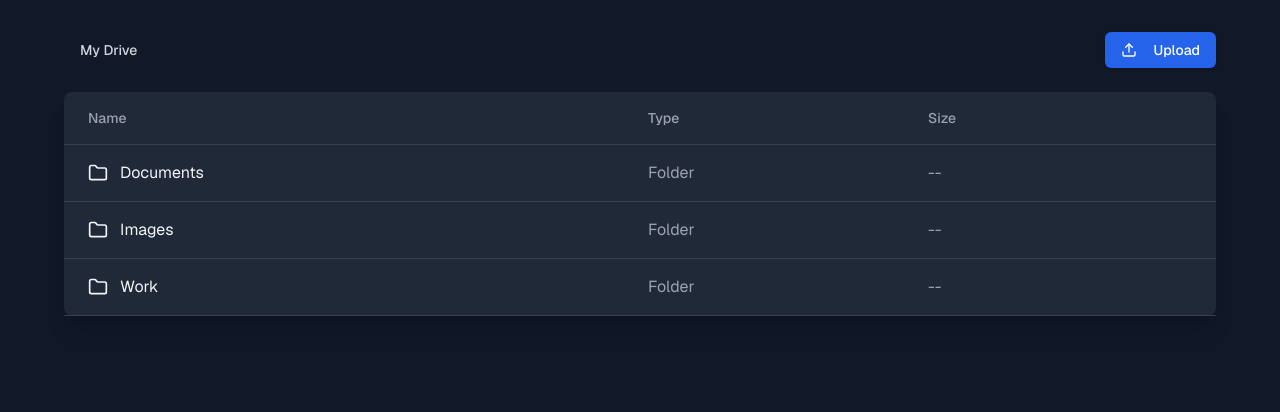
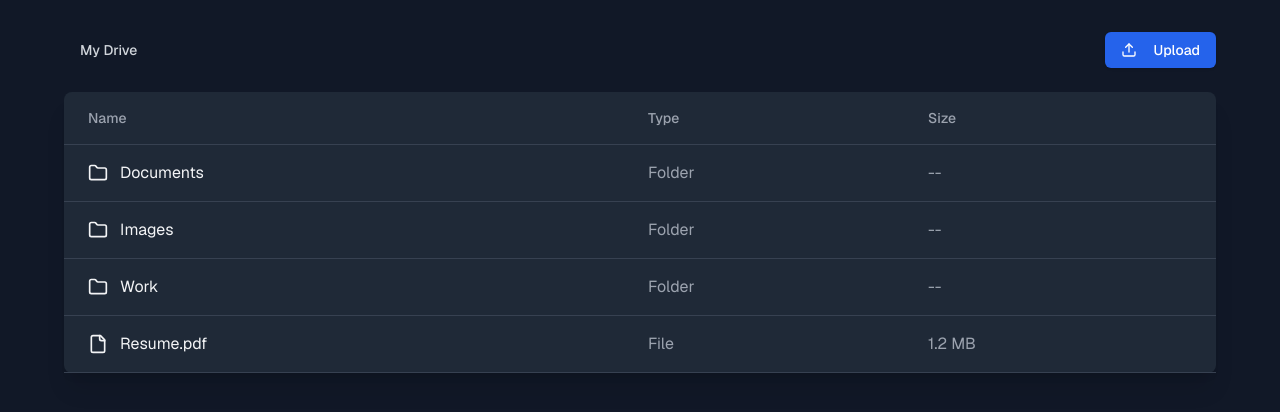
Before and after one commit to EduardStroescu/drive-clone, a Next.js app: page / in a window 1280 px wide. Shown: the top 412 px of the page. Built offline with nearby package versions, Linux system fonts and the light colour scheme.

Commit message:
Update mock data

```diff
--- a/src/app/page.tsx
+++ b/src/app/page.tsx
@@ -1,38 +1,42 @@
 "use client";
 
-import { useState } from "react";
-import { mockFiles } from "../lib/mock-data";
-import { Folder, FileIcon, Upload, ChevronRight } from "lucide-react";
-import Link from "next/link";
+import { useMemo, useState } from "react";
+import { mockFiles, mockFolders } from "../lib/mock-data";
+import { Upload, ChevronRight } from "lucide-react";
 import { Button } from "~/components/ui/button";
+import { FolderRow, FileRow } from "~/components/ui/FileRow";
 
 export default function GoogleDriveClone() {
-  const [currentFolder, setCurrentFolder] = useState<string | null>(null);
+  const [currentFolder, setCurrentFolder] = useState<string>("root");
 
   const getCurrentFiles = () => {
     return mockFiles.filter((file) => file.parent === currentFolder);
+  };
+
+  const getCurrentFolders = () => {
+    return mockFolders.filter((folder) => folder.parent === currentFolder);
   };
 
   const handleFolderClick = (folderId: string) => {
     setCurrentFolder(folderId);
   };
 
-  const getBreadcrumbs = () => {
+  const breadcrumbs = useMemo(() => {
     const breadcrumbs = [];
     let currentId = currentFolder;
 
-    while (currentId !== null) {
-      const folder = mockFiles.find((file) => file.id === currentId);
+    while (currentId !== "root") {
+      const folder = mockFolders.find((folder) => folder.id === currentId);
       if (folder) {
         breadcrumbs.unshift(folder);
-        currentId = folder.parent;
+        currentId = folder.parent ?? "root";
       } else {
         break;
       }
     }
 
     return breadcrumbs;
-  };
+  }, [currentFolder]);
 
   const handleUpload = () => {
     alert("Upload functionality would be implemented here");
@@ -44,13 +48,13 @@ export default function GoogleDriveClone() {
         <div className="mb-6 flex items-center justify-between">
           <div className="flex items-center">
             <Button
-              onClick={() => setCurrentFolder(null)}
+              onClick={() => setCurrentFolder("root")}
               variant="ghost"
               className="mr-2 text-gray-300 hover:text-white"
             >
               My Drive
             </Button>
-            {getBreadcrumbs().map((folder, index) => (
+            {breadcrumbs.map((folder, index) => (
               <div key={folder.id} className="flex items-center">
                 <ChevronRight className="mx-2 text-gray-500" size={16} />
                 <Button
@@ -80,39 +84,15 @@ export default function GoogleDriveClone() {
             </div>
           </div>
           <ul>
+            {getCurrentFolders().map((folder) => (
+              <FolderRow
+                key={folder.id}
+                folder={folder}
+                handleFolderClick={() => handleFolderClick(folder.id)}
+              />
+            ))}
             {getCurrentFiles().map((file) => (
-              <li
-                key={file.id}
-                className="hover:bg-gray-750 border-b border-gray-700 px-6 py-4"
-              >
-                <div className="grid grid-cols-12 items-center gap-4">
-                  <div className="col-span-6 flex items-center">
-                    {file.type === "folder" ? (
-                      <button
-                        onClick={() => handleFolderClick(file.id)}
-                        className="flex items-center text-gray-100 hover:text-blue-400"
-                      >
-                        <Folder className="mr-3" size={20} />
-                        {file.name}
-                      </button>
-                    ) : (
-                      <Link
-                        href={file.url ?? "#"}
-                        className="flex items-center text-gray-100 hover:text-blue-400"
-                      >
-                        <FileIcon className="mr-3" size={20} />
-                        {file.name}
-                      </Link>
-                    )}
-                  </div>
-                  <div className="col-span-3 text-gray-400">
-                    {file.type === "folder" ? "Folder" : "File"}
-                  </div>
-                  <div className="col-span-3 text-gray-400">
-                    {file.type === "folder" ? "--" : "2 MB"}
-                  </div>
-                </div>
-              </li>
+              <FileRow key={file.id} file={file} />
             ))}
           </ul>
         </div>
--- /dev/null
+++ b/src/components/ui/FileRow.tsx
@@ -0,0 +1,49 @@
+import { FileIcon, Folder as FolderIcon } from "lucide-react";
+import { type Folder, type File } from "~/lib/mock-data";
+
+export function FolderRow({
+  folder,
+  handleFolderClick,
+}: {
+  folder: Folder;
+  handleFolderClick: () => void;
+}) {
+  return (
+    <li className="hover:bg-gray-750 border-b border-gray-700 px-6 py-4">
+      <div className="grid grid-cols-12 items-center gap-4">
+        <div className="col-span-6 flex items-center">
+          <button
+            onClick={() => handleFolderClick()}
+            className="flex items-center text-gray-100 hover:text-blue-400"
+          >
+            <FolderIcon className="mr-3" size={20} />
+            {folder.name}
+          </button>
+        </div>
+        <div className="col-span-3 text-gray-400">Folder</div>
+        <div className="col-span-3 text-gray-400">--</div>
+      </div>
+    </li>
+  );
+}
+
+export function FileRow({ file }: { file: File }) {
+  return (
+    <li className="hover:bg-gray-750 border-b border-gray-700 px-6 py-4">
+      <div className="grid grid-cols-12 items-center gap-4">
+        <div className="col-span-6 flex items-center">
+          <a
+            href={file.url}
+            target="_blank"
+            className="flex items-center text-gray-100 hover:text-blue-400"
+          >
+            <FileIcon className="mr-3" size={20} />
+            {file.name}
+          </a>
+        </div>
+        <div className="col-span-3 text-gray-400">File</div>
+        <div className="col-span-3 text-gray-400">{file.size}</div>
+      </div>
+    </li>
+  );
+}
--- a/src/lib/mock-data.ts
+++ b/src/lib/mock-data.ts
@@ -1,21 +1,74 @@
 export interface File {
-  id: string
-  name: string
-  type: "file" | "folder"
-  url?: string
-  parent: string | null
-  size?: string
+  id: string;
+  name: string;
+  type: "file";
+  url: string;
+  parent: string;
+  size: string;
+}
+
+export interface Folder {
+  id: string;
+  name: string;
+  type: "folder";
+  parent: string | null;
 }
 
 export const mockFiles: File[] = [
-  { id: "1", name: "Documents", type: "folder", parent: null },
-  { id: "2", name: "Images", type: "folder", parent: null },
-  { id: "3", name: "Work", type: "folder", parent: null },
-  { id: "4", name: "Resume.pdf", type: "file", url: "/files/resume.pdf", parent: "1", size: "1.2 MB" },
-  { id: "5", name: "Project Proposal.docx", type: "file", url: "/files/proposal.docx", parent: "1", size: "2.5 MB" },
-  { id: "6", name: "Vacation.jpg", type: "file", url: "/files/vacation.jpg", parent: "2", size: "3.7 MB" },
-  { id: "7", name: "Profile Picture.png", type: "file", url: "/files/profile.png", parent: "2", size: "1.8 MB" },
-  { id: "8", name: "Presentations", type: "folder", parent: "3" },
-  { id: "9", name: "Q4 Report.pptx", type: "file", url: "/files/q4-report.pptx", parent: "8", size: "5.2 MB" },
-  { id: "10", name: "Budget.xlsx", type: "file", url: "/files/budget.xlsx", parent: "3", size: "1.5 MB" },
-]
+  {
+    id: "4",
+    name: "Resume.pdf",
+    type: "file",
+    url: "/files/resume.pdf",
+    parent: "root",
+    size: "1.2 MB",
+  },
+  {
+    id: "5",
+    name: "Project Proposal.docx",
+    type: "file",
+    url: "/files/proposal.docx",
+    parent: "1",
+    size: "2.5 MB",
+  },
+  {
+    id: "6",
+    name: "Vacation.jpg",
+    type: "file",
+    url: "/files/vacation.jpg",
+    parent: "2",
+    size: "3.7 MB",
+  },
+  {
+    id: "7",
+    name: "Profile Picture.png",
+    type: "file",
+    url: "/files/profile.png",
+    parent: "2",
+    size: "1.8 MB",
+  },
+  {
+    id: "9",
+    name: "Q4 Report.pptx",
+    type: "file",
+    url: "/files/q4-report.pptx",
+    parent: "8",
+    size: "5.2 MB",
+  },
+  {
+    id: "10",
+    name: "Budget.xlsx",
+    type: "file",
+    url: "/files/budget.xlsx",
+    parent: "3",
+    size: "1.5 MB",
+  },
+];
+
+export const mockFolders: Folder[] = [
+  { id: "root", name: "root", type: "folder", parent: null },
+  { id: "1", name: "Documents", type: "folder", parent: "root" },
+  { id: "2", name: "Images", type: "folder", parent: "root" },
+  { id: "3", name: "Work", type: "folder", parent: "root" },
+  { id: "4", name: "Presentations", type: "folder", parent: "3" },
+];
```
